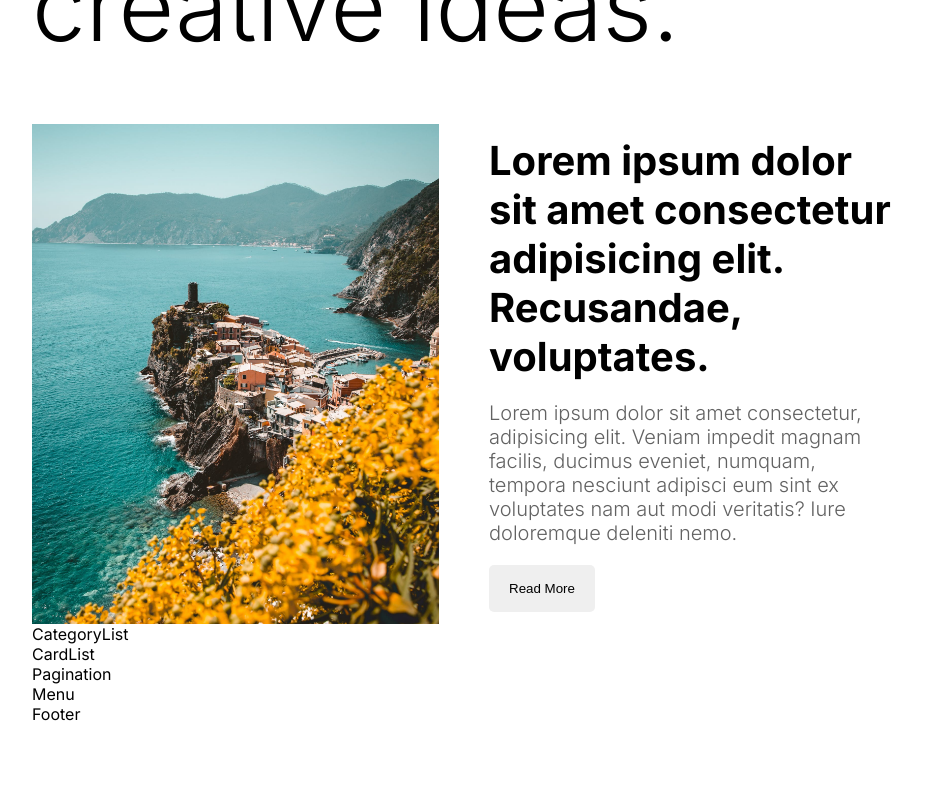
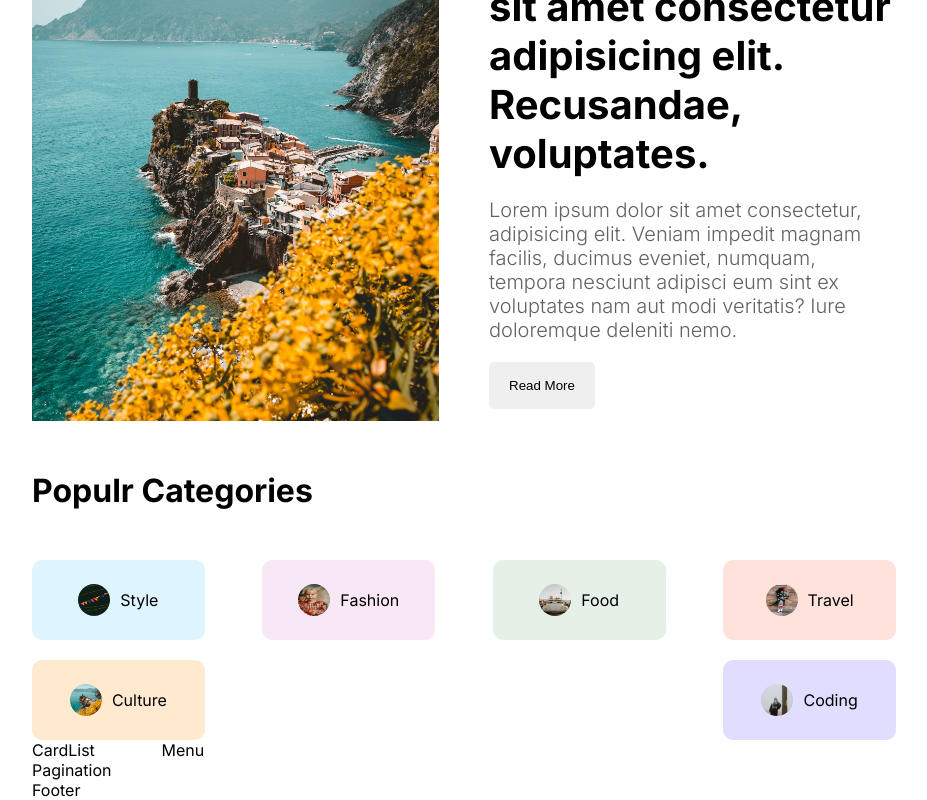
Before and after one commit to KwanJunEr/blogwebsite_nextjs_mongodb, a Next.js app: page / in a window 1280 px wide. Shown: the part 530-1330 px from the top of the page, without its empty margins (176-1103 px from the left). Before the commit the page ends 1254 px from the top, so only its background shows below. Built offline with nearby package versions, Linux system fonts and the light colour scheme.

Commit message:
completed categorylist and featured front-end

```diff
--- a/app/homepage.module.css
+++ b/app/homepage.module.css
@@ -0,0 +1,4 @@
+.content{
+    display:flex;
+    gap:50px;
+}
--- a/components/categoryList/CategoryList.jsx
+++ b/components/categoryList/CategoryList.jsx
@@ -1,12 +1,99 @@
-import React from 'react'
-import styles from "./categoryList.module.css"
+import React from "react";
+import styles from "./categoryList.module.css";
+import Link from "next/link";
+import Image from "next/image";
 
 const Navbar = () => {
   return (
     <div className={styles.container}>
-      CategoryList
+      <h1 className={styles.title}>Populr Categories</h1>
+      <div className={styles.categories}>
+        <Link
+          href="/blog?cat=style"
+          className={`${styles.category} ${styles.style}`}
+        >
+          <Image
+            src="/style.png"
+            alt=""
+            width={32}
+            height={32}
+            className={styles.image}
+          />
+          Style
+        </Link>
+
+        <Link
+          href="/blog?cat=style"
+          className={`${styles.category} ${styles.fashion}`}
+        >
+          <Image
+            src="/fashion.png"
+            alt=""
+            width={32}
+            height={32}
+            className={styles.image}
+          />
+          Fashion
+        </Link>
+
+        <Link
+          href="/blog?cat=food"
+          className={`${styles.category} ${styles.food}`}
+        >
+          <Image
+            src="/food.png"
+            alt=""
+            width={32}
+            height={32}
+            className={styles.image}
+          />
+          Food
+        </Link>
+
+        <Link
+          href="/blog?cat=travel"
+          className={`${styles.category} ${styles.travel}`}
+        >
+          <Image
+            src="/travel.png"
+            alt=""
+            width={32}
+            height={32}
+            className={styles.image}
+          />
+          Travel
+        </Link>
+
+        <Link
+          href="/blog?cat=culture"
+          className={`${styles.category} ${styles.culture}`}
+        >
+          <Image
+            src="/culture.png"
+            alt=""
+            width={32}
+            height={32}
+            className={styles.image}
+          />
+          Culture
+        </Link>
+
+        <Link
+          href="/blog?cat=coding"
+          className={`${styles.category} ${styles.coding}`}
+        >
+          <Image
+            src="/coding.png"
+            alt=""
+            width={32}
+            height={32}
+            className={styles.image}
+          />
+          Coding
+        </Link>
+      </div>
     </div>
-  )
-}
+  );
+};
 
-export default Navbar
+export default Navbar;
--- a/components/categoryList/categoryList.module.css
+++ b/components/categoryList/categoryList.module.css
@@ -1,3 +1,81 @@
 .container{
 
 }
+
+.title{
+    margin: 50px 0px;
+}
+
+.categories{
+    display: flex;
+    flex-wrap:wrap;
+    justify-content: space-between;
+    gap:20px;
+}
+
+.category{
+    display: flex;
+    align-items: center;
+    gap:10px;
+    text-transform: capitalize;
+    width: 15%;
+    height: 80px;
+    justify-content: center;
+    border-radius: 10px;
+}
+
+.category.style{
+    background-color: #57c4ff31;
+}
+
+.category.style {
+    background-color: #57c4ff31;
+  }
+
+  .category.fashion {
+    background-color: #da85c731;
+  }
+
+  .category.food {
+    background-color: #7fb88133;
+  }
+
+  .category.travel {
+    background-color: #ff795736;
+  }
+
+  .category.culture {
+    background-color: #ffb04f45;
+  }
+
+  .category.coding {
+    background-color: #5e4fff31;
+  }
+
+.image{
+    border-radius: 50%;
+}
+
+@media screen and (max-width:1280px){
+    .category{
+        width:20%;
+    }
+}
+
+@media screen and (max-width:1024px){
+    .category{
+        width:25%;
+    }
+}
+
+@media screen and (max-width:768px){
+    .category{
+        width:45%;
+    }
+}
+
+@media screen and (max-width:640px){
+    .category{
+        width:100%;
+    }
+}
--- a/components/featured/featured.module.css
+++ b/components/featured/featured.module.css
@@ -49,3 +49,30 @@
     width: max-content;
 
 }
+
+@media screen and (max-width: 1280px){
+    .title{
+        font-size: 72px;
+    }
+}
+
+@media screen and (max-width: 1024px){
+    .title{
+        font-size: 72px;
+    }
+    .imgContainer{
+        display: none;
+    }
+}
+
+@media screen and (max-width: 768px){
+    .title{
+        font-size: 48px;
+    }
+}
+
+@media screen and (max-width: 640px){
+    .title{
+        font-size: 36px;
+    }
+}
```
